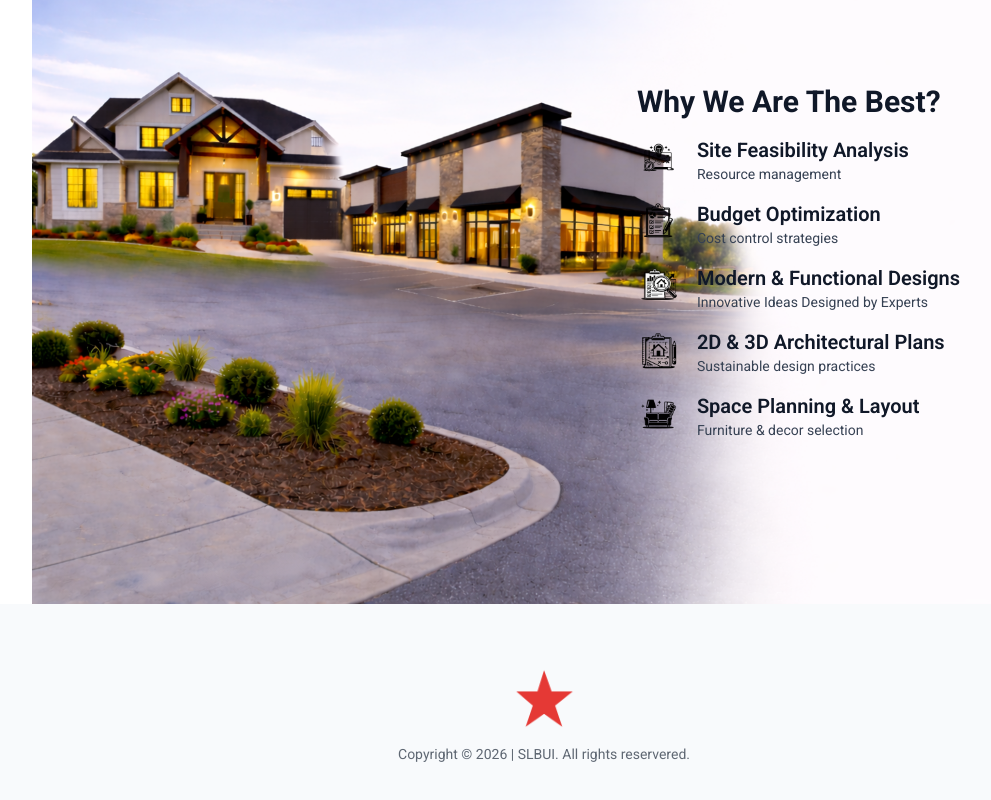
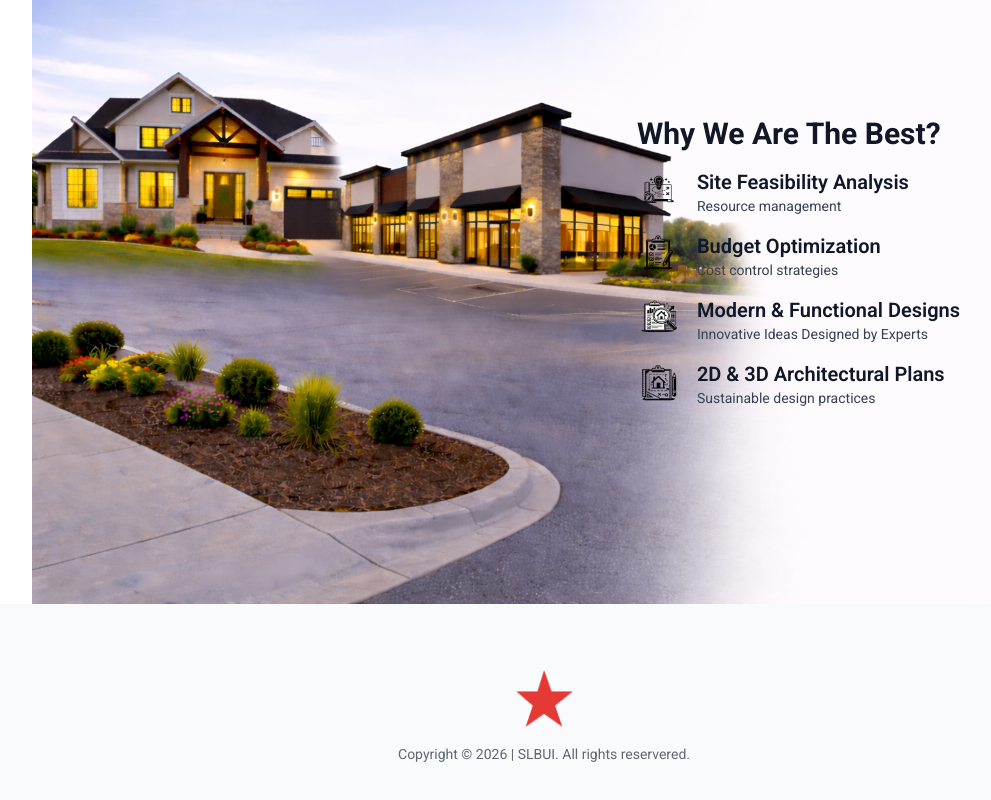
Before and after one commit to sipsabineesh/jandev, a React (Vite) app in the folder App/client/: page / in a window 1280 px wide. Shown: the part 1717-2517 px from the top of the page, without its empty margins (96-1087 px from the left). Built offline with nearby package versions, Linux system fonts and the light colour scheme.

Commit message:
Features updated

```diff
--- a/App/client/src/assets/assets.js
+++ b/App/client/src/assets/assets.js
@@ -225,11 +225,11 @@ export const features = [
     title: "2D & 3D Architectural Plans",
     description: "Sustainable design practices",
   },
-  {
-    icon: interior_designing_icon,
-    title: "Space Planning & Layout",
-    description: "Furniture & decor selection",
-  },
+  // {
+  //   icon: interior_designing_icon,
+  //   title: "Space Planning & Layout",
+  //   description: "Furniture & decor selection",
+  // },
 
 
 ];
```
